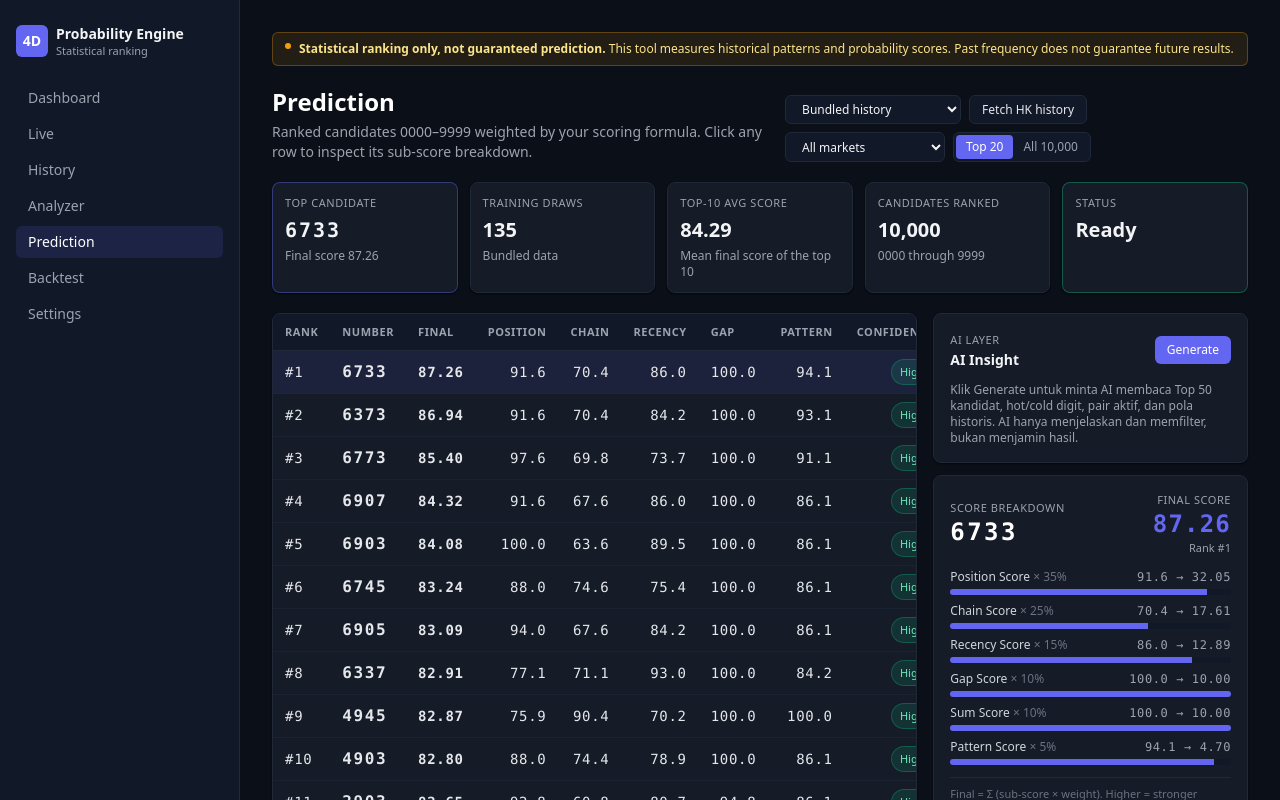
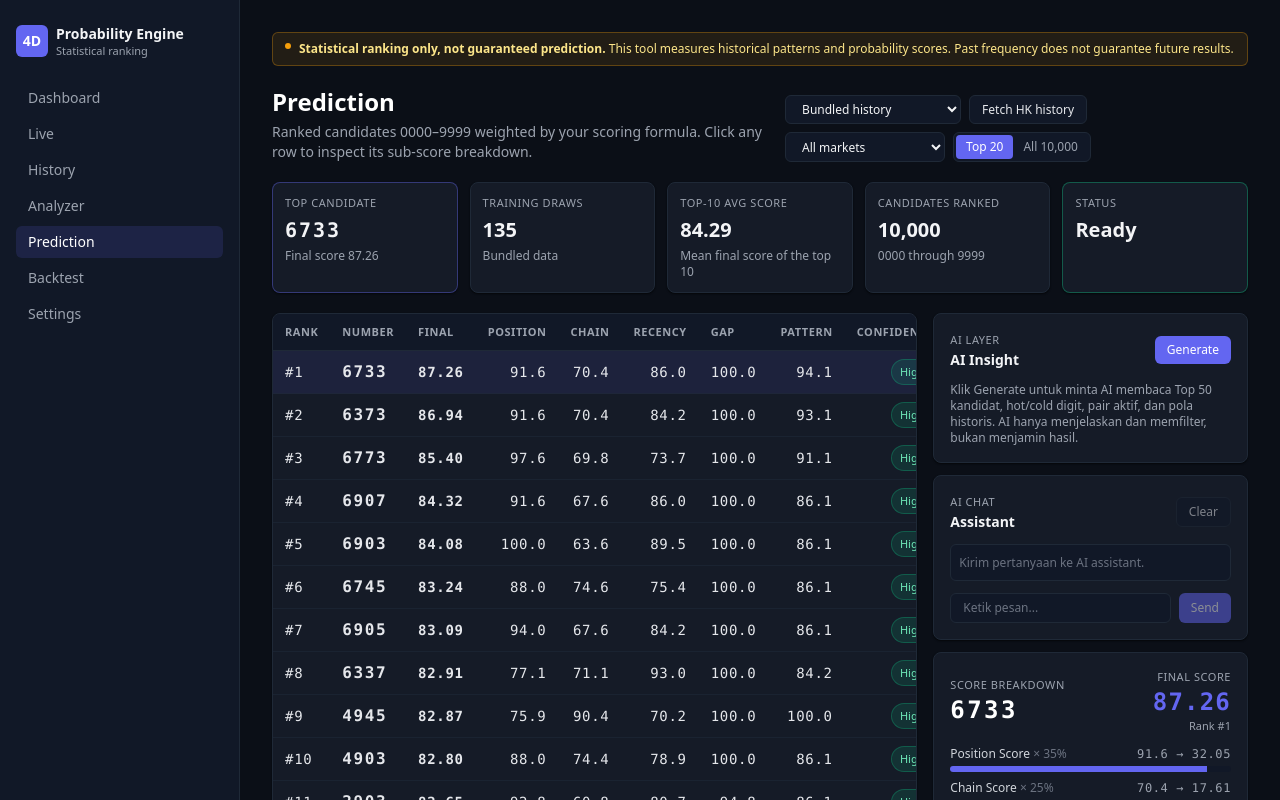
Before and after one commit to LoOp575/Togel2, a Next.js app: page /prediction in a window 1280 px wide. Shown: the top 800 px of the page. Built offline with nearby package versions, Linux system fonts and the light colour scheme.

Commit message:
Add AI chat panel to prediction page

```diff
--- a/app/prediction/page.tsx
+++ b/app/prediction/page.tsx
@@ -1,6 +1,7 @@
 "use client";
 
 import { useEffect, useMemo, useState } from "react";
+import { AiChatPanel } from "@/components/AiChatPanel";
 import { AiInsightPanel } from "@/components/AiInsightPanel";
 import { CandidateTable } from "@/components/CandidateTable";
 import { PageHeader } from "@/components/PageHeader";
@@ -141,11 +142,30 @@ export default function PredictionPage() {
   }, [all, market, weights]);
 
   const top = ranked[0];
-  const activeDrawCount = market === "ALL" ? all.length : all.filter((h) => h.market === market).length;
+  const activeHistory = market === "ALL" ? all : all.filter((h) => h.market === market);
+  const activeDrawCount = activeHistory.length;
   const top10AvgScore =
     ranked.length === 0
       ? 0
       : ranked.slice(0, 10).reduce((s, r) => s + r.finalScore, 0) / 10;
+  const chatContext = {
+    market,
+    latestDraw: activeHistory.at(-1) ?? null,
+    weights,
+    selectedCandidate: selected,
+    topCandidates: ranked.slice(0, 20).map((candidate) => ({
+      rank: candidate.rank,
+      number: candidate.number,
+      finalScore: Number(candidate.finalScore.toFixed(2)),
+      positionScore: Number(candidate.positionScore.toFixed(2)),
+      chainScore: Number(candidate.chainScore.toFixed(2)),
+      recencyScore: Number(candidate.recencyScore.toFixed(2)),
+      gapScore: Number(candidate.gapScore.toFixed(2)),
+      sumScore: Number(candidate.sumScore.toFixed(2)),
+      patternScore: Number(candidate.patternScore.toFixed(2)),
+      confidence: candidate.confidence,
+    })),
+  };
 
   return (
     <>
@@ -252,6 +272,7 @@ export default function PredictionPage() {
             error={aiError}
             onGenerate={generateAiInsight}
           />
+          <AiChatPanel context={chatContext} />
           <ScoreBreakdown candidate={selected} weights={weights} />
           <div className="card text-xs text-gray-400">
             <p className="mb-1 font-semibold text-gray-300">Current weights</p>
```
